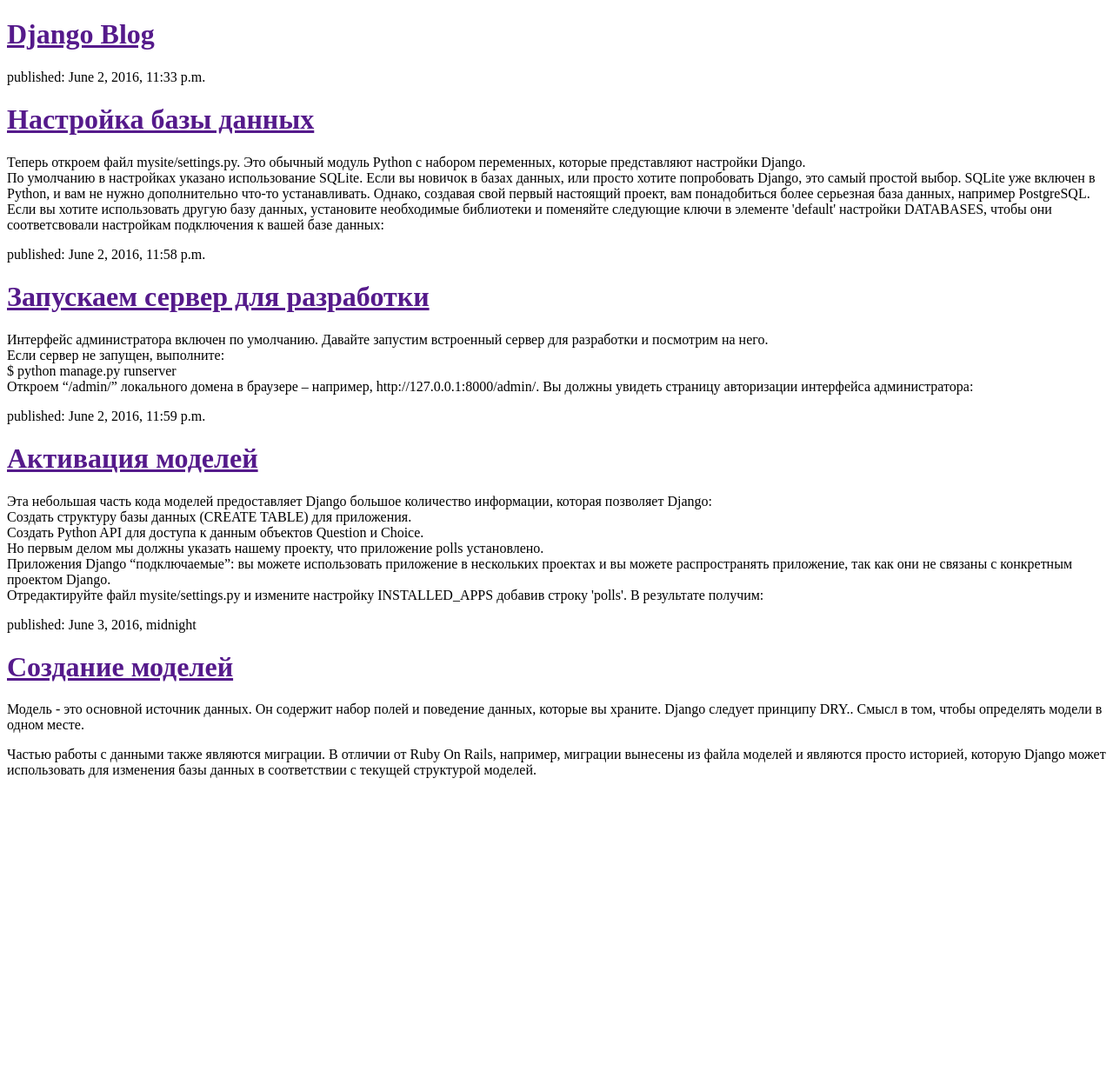
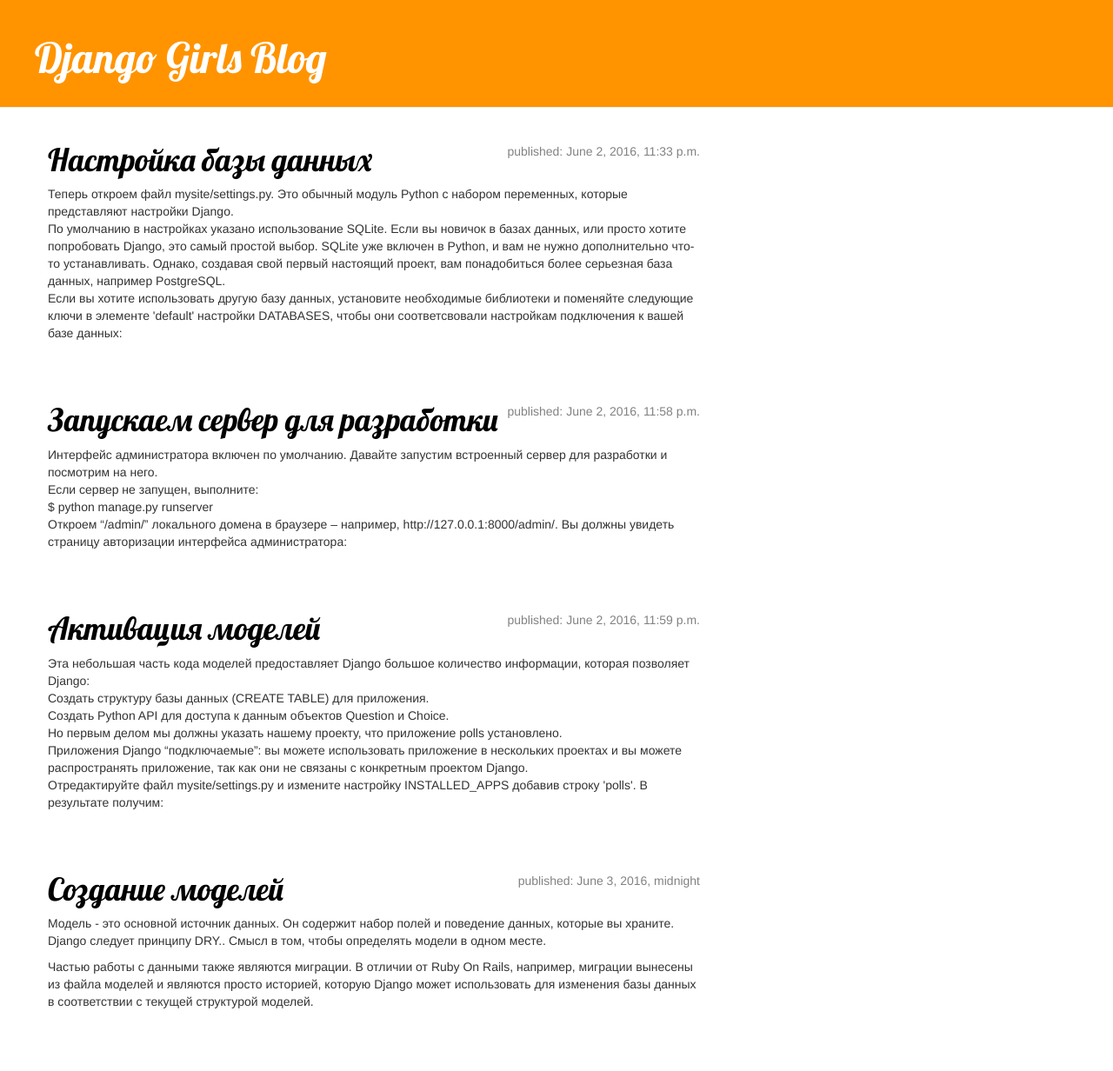
Before and after one commit to YuraKolyada/training_django, a Django app: page / in a window 1280 px wide. Shown: the whole page at 87% size. Before the commit the page ends 895 px from the top, so only its background shows below. Run offline with Django 3.2, Linux system fonts and the light colour scheme; data comes from the database, SQL or seed files in the repository; some libraries are stand-ins or nearby versions.

Commit message:
Added view and template for detailed blog post

```diff
--- /dev/null
+++ b/django_apps/mysite/blog/static/css/blog.css
@@ -0,0 +1,52 @@
+h1 a {
+    color: #FCA205;
+    font-family: 'Lobster';
+}
+
+.page-header {
+    background-color: #ff9400;
+    margin-top: 0 !important;
+    padding: 20px 20px 20px 40px;
+}
+
+.page-header h1, .page-header h1 a, .page-header h1 a:visited, .page-header h1 a:active {
+    color: #ffffff;
+    font-size: 36pt;
+    text-decoration: none;
+}
+
+.content {
+    margin-left: 40px;
+}
+
+h1, h2, h3, h4 {
+    font-family: 'Lobster', cursive;
+}
+
+.date {
+    float: right;
+    color: #828282;
+}
+
+.save {
+    float: right;
+}
+
+.post-form textarea, .post-form input {
+    width: 100%;
+}
+
+.top-menu, .top-menu:hover, .top-menu:visited {
+    color: #ffffff;
+    float: right;
+    font-size: 26pt;
+    margin-right: 20px;
+}
+
+.post {
+    margin-bottom: 70px;
+}
+
+.post h1 a, .post h1 a:visited {
+    color: #000000;
+}
--- /dev/null
+++ b/django_apps/mysite/blog/templates/blog/base.html
@@ -0,0 +1,24 @@
+{% load staticfiles %}
+<html>
+    <head>
+        <title>Django Girls blog</title>
+        <link rel="stylesheet" href="//maxcdn.bootstrapcdn.com/bootstrap/3.2.0/css/bootstrap.min.css">
+        <link rel="stylesheet" href="//maxcdn.bootstrapcdn.com/bootstrap/3.2.0/css/bootstrap-theme.min.css">
+        <link href='//fonts.googleapis.com/css?family=Lobster&subset=latin,latin-ext' rel='stylesheet' type='text/css'>
+        <link rel="stylesheet" href="{% static 'css/blog.css' %}">
+    </head>
+   <body>
+    <div class="page-header">
+        <h1><a href="/">Django Girls Blog</a></h1>
+    </div>
+    <div class="content container">
+        <div class="row">
+            <div class="col-md-8">
+            {% block content %}
+            {% endblock %}
+            </div>
+        </div>
+    </div>
+    </body>
+
+</html>
--- a/django_apps/mysite/blog/templates/blog/post_list.html
+++ b/django_apps/mysite/blog/templates/blog/post_list.html
@@ -1,19 +1,14 @@
 
-<!DOCTYPE html>
-<html>
-	<head>
-		<title>Django blog</title>
-	</head>
-	<body>
-        <div>
-            <h1><a href="">Django Blog</a></h1>
-        </div>
-       {% for post in pos%}
-       <div>
-       		<p>published: {{post.published_date}}</p>
-       		<h1><a href="">{{post.title}}</a></h1>
-       		<p>{{post.text|linebreaks}}</p>
-       </div>
-       {%endfor%}
-    </body>
-</html>
+{% extends 'blog/base.html' %}
+
+{% block content %}
+{% for post in posts %}
+<div class="post">
+    <div class="date">
+        <p>published: {{ post.published_date }}</p>
+    </div>
+    <h1><a href="{% url 'post_details' pk=post.pk %}">{{ post.title }}</a></h1>
+    <p>{{ post.text|linebreaks }}</p>
+</div>
+{% endfor %}
+{% endblock %}
--- a/django_apps/mysite/blog/urls.py
+++ b/django_apps/mysite/blog/urls.py
@@ -2,6 +2,6 @@
 from . import views
 
 urlpatterns = [
-	url(r'^$', views.post_list, name = 'post_list')
-
+	url(r'^$', views.post_list, name = 'post_list'),
+    url(r'^post/(?P<pk>[0-9]+)$', views.post_details, name ='post_details')
 ]
--- a/django_apps/mysite/blog/views.py
+++ b/django_apps/mysite/blog/views.py
@@ -1,8 +1,12 @@
-from django.shortcuts import render
+from django.shortcuts import render, get_object_or_404
 from django.utils import timezone
 from .models import Post
 
 
 def post_list(request):
-	pos = Post.objects.filter(published_date__lte = timezone.now()).order_by('published_date')
-	return render(request, 'blog/post_list.html', {'pos': pos})
+	posts = Post.objects.filter(published_date__lte = timezone.now()).order_by('published_date')
+	return render(request, 'blog/post_list.html', {'posts': posts})
+
+def post_details(request, pk):
+	post = get_object_or_404(Post, pk=pk)
+	return render(request,'blog/post_details.html', {'post': post})
--- a/django_apps/mysite/mysite/settings.py
+++ b/django_apps/mysite/mysite/settings.py
@@ -120,3 +120,4 @@
 # https://docs.djangoproject.com/en/1.9/howto/static-files/
 
 STATIC_URL = '/static/'
+STATIC_ROOT = os.path.join(BASE_DIR, 'static')
```
Also changed, not shown: django_apps/mysite/blog/templates/blog/post_details.html (added, +14 -0 lines).
